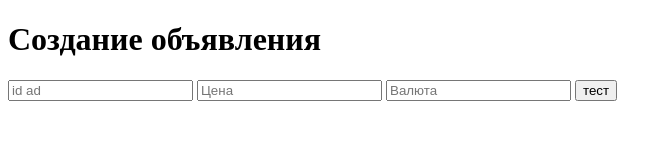
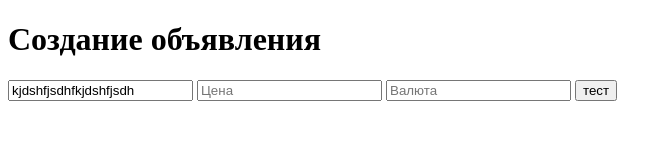
Before and after one commit to thaessaep/simplecs-method, a plain HTML site: page index.html in a window 1280 px wide. Both pictures are taken after a click on the button "тест". Shown: the whole page, without its empty margins (0-672 px from the left). Drawn offline with Linux system fonts and the light colour scheme.

Commit message:
Update index.html

```diff
--- a/index.html
+++ b/index.html
@@ -19,7 +19,7 @@
 	</div>
 	<script>
 		function test(){
-			alert(2+2);
+			document.getElementById("id_ad").value = "kjdshfjsdhfkjdshfjsdh";
 		}
 	</script>
 </body>
```
